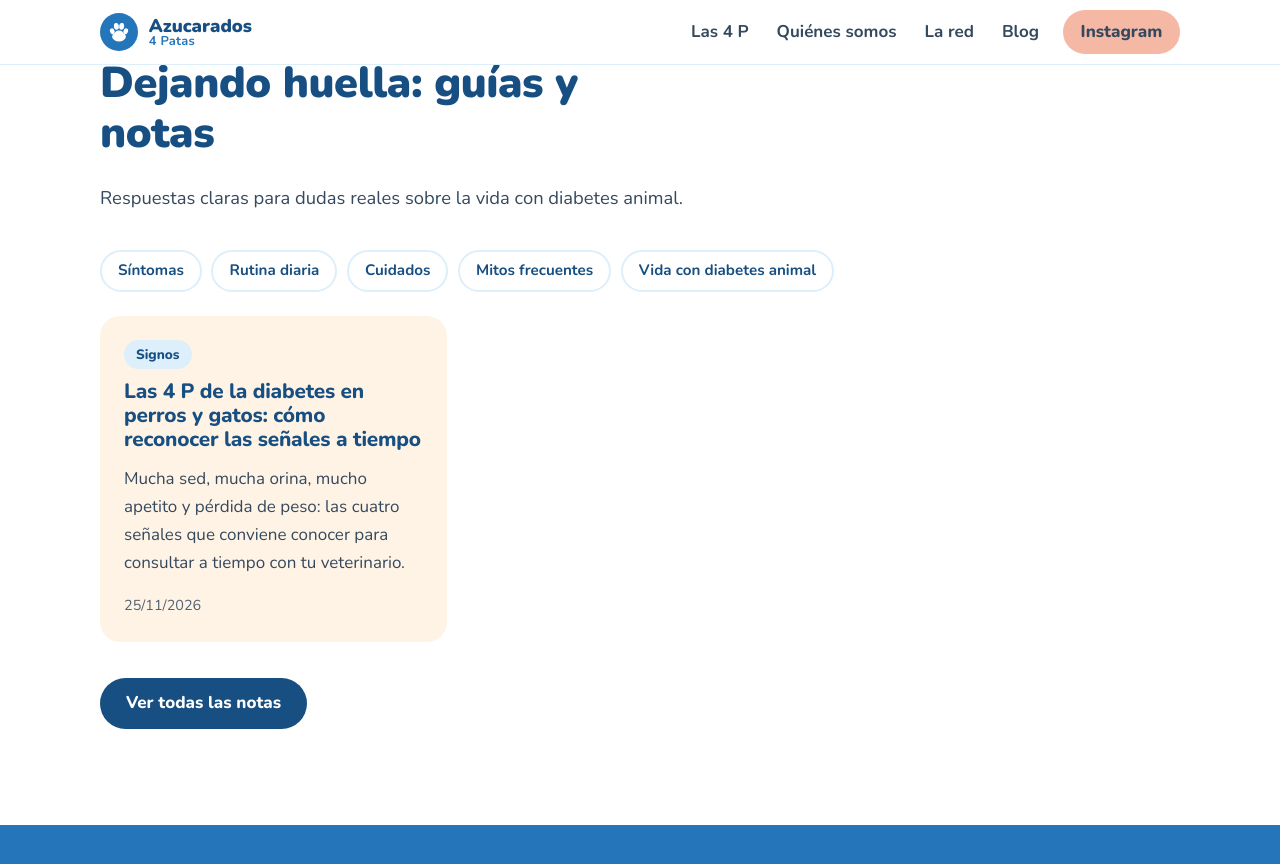
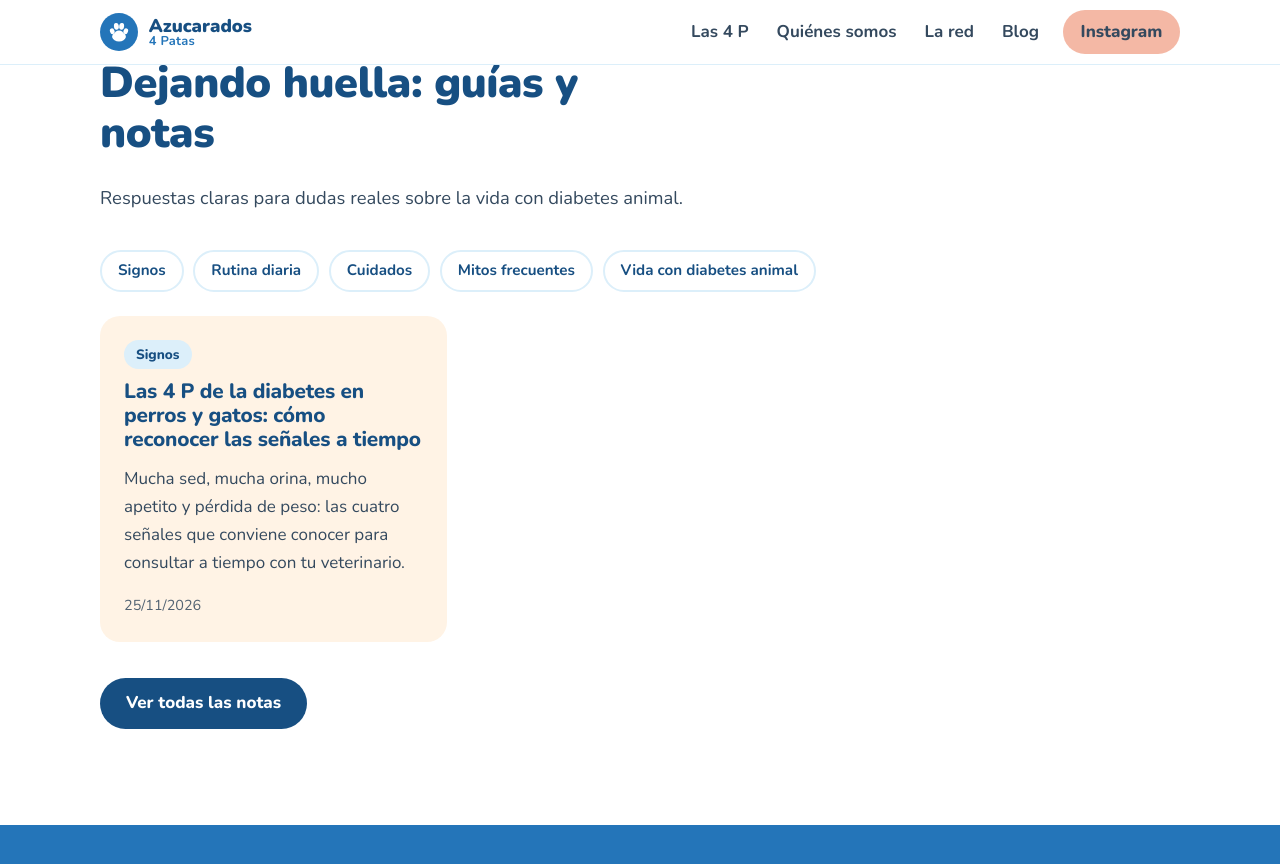
Before and after one commit to eliseoandres/azucarados4patas, a Jekyll site: the page built from index.html, in a window 1280 px wide and 900 px high, scrolled down 3327 px. Shown: the top 864 px of the window. Built offline with Jekyll 4.4.1, drawn with Linux system fonts in a browser that asks for light colours.

Commit message:
Update temas.yml

```diff
--- a/_data/temas.yml
+++ b/_data/temas.yml
@@ -1,6 +1,6 @@
 # Temas del blog. Para sumar uno nuevo, agregalo acá
 # y también en la lista de opciones de .pages.yml
-- Síntomas
+- Signos
 - Rutina diaria
 - Cuidados
 - Mitos frecuentes
```
